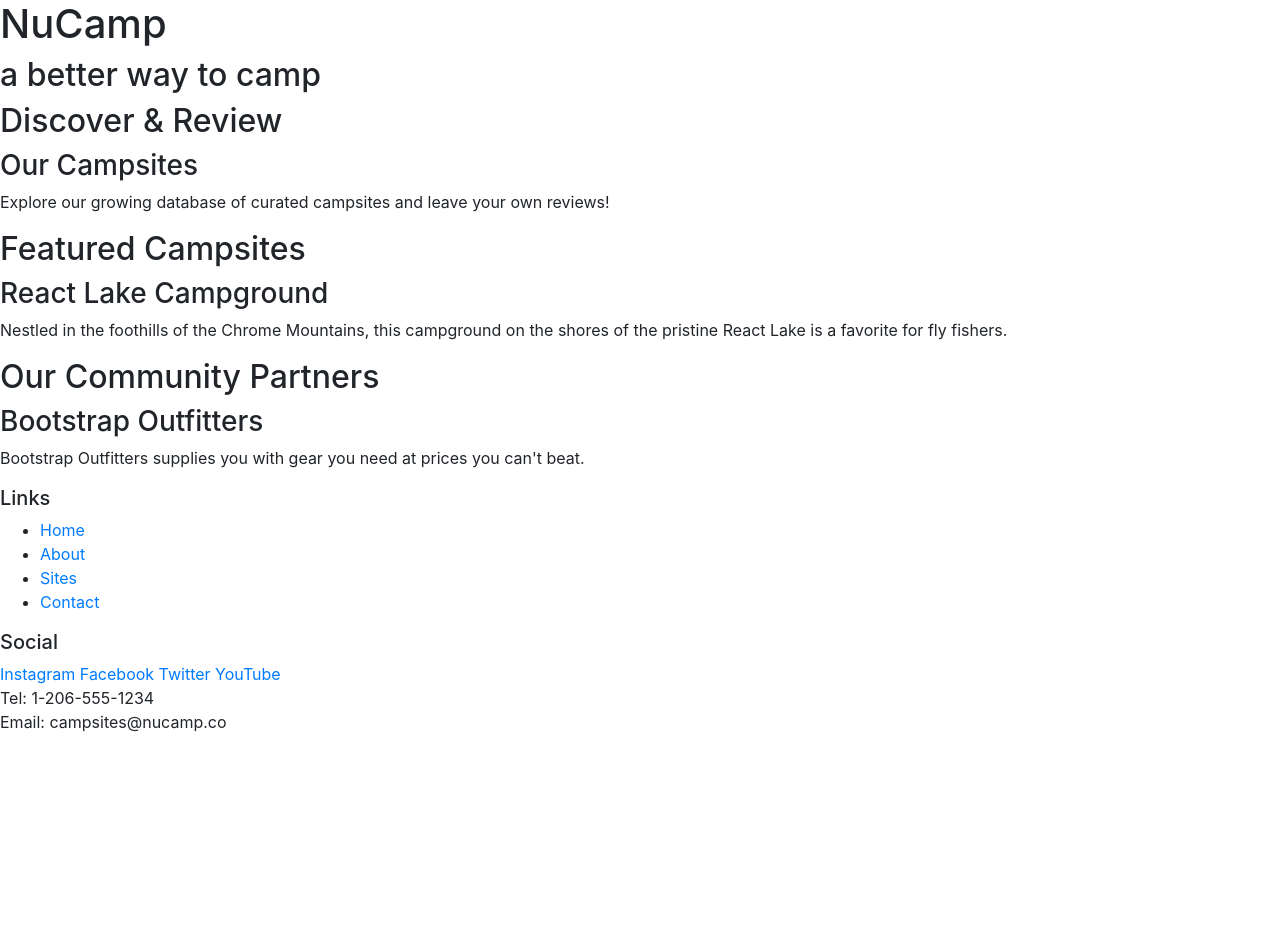
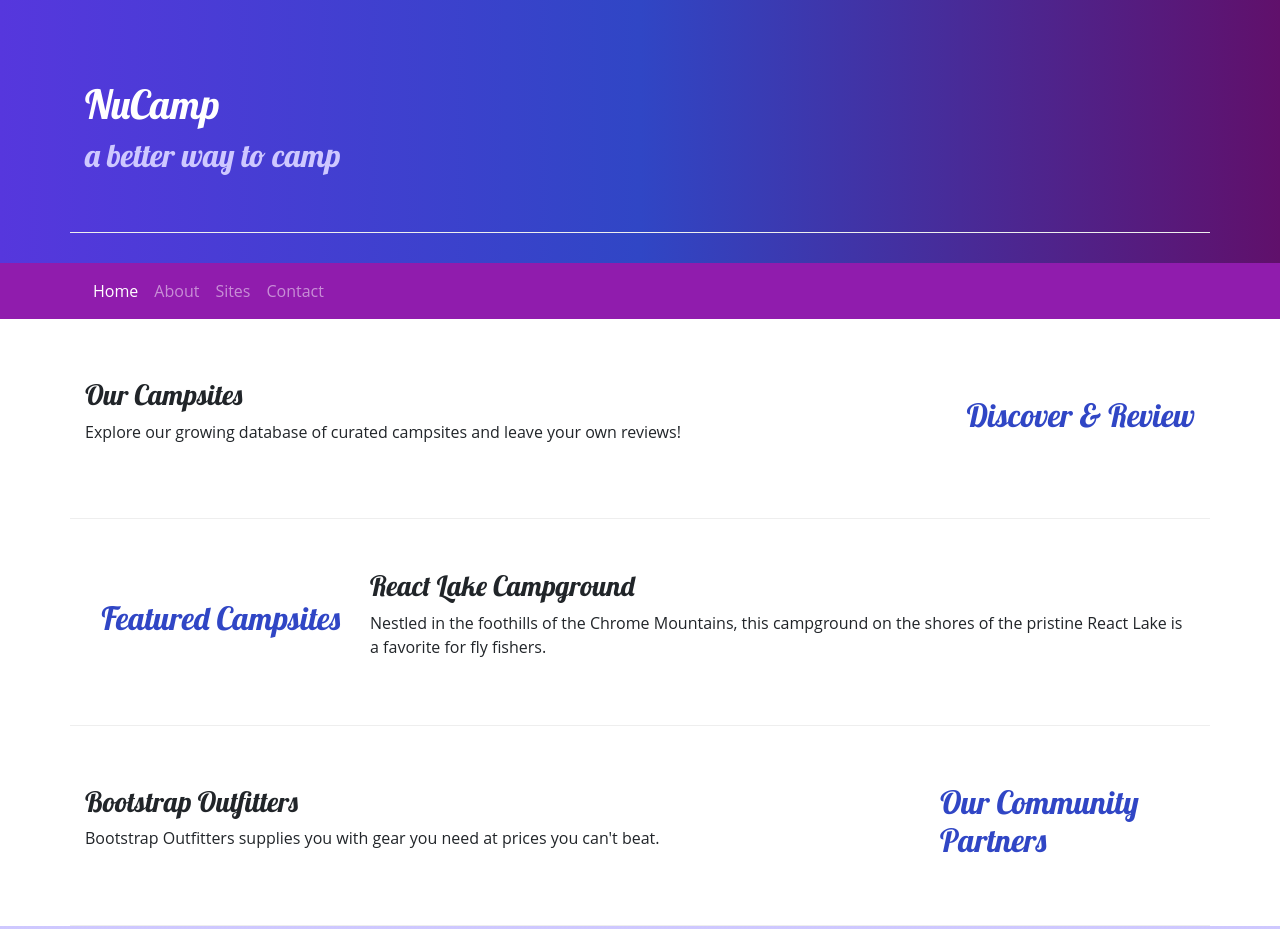
Before and after one commit to gabbycoronel/nucampsite, a website: page index.html in a window 1280 px wide. Shown: the top 929 px of the page. Before the commit the page ends 800 px from the top, so only its background shows below. Drawn offline with nearby package versions, Linux system fonts and the light colour scheme.

Commit message:
Navbar and breadcrumbs

```diff
--- /dev/null
+++ b/css/style.css
@@ -0,0 +1,37 @@
+body {
+    font-family: "Open Sans", sans-serif;
+}
+
+h1, h2, h3 {
+    font-family: 'Lobster', cursive;
+}
+
+h2 {
+    color: #3046C5;
+}
+
+header h2 {
+    color: #CEC8FF;
+}
+
+footer {
+    background-image: linear-gradient(#CEC8FF, white);
+    padding: 20px 0;
+}
+
+.jumbotron {
+    padding: 30px;
+    background-image: linear-gradient(to right, #5637DD, #3046C5, #60106B);
+    color: white;
+    margin: 0;
+}
+
+.row-content {
+    padding: 50px 0;
+    border-bottom: 1px ridge;
+    min-height: 200px;
+}
+
+.navbar {
+    background-color: #901CAD;
+}
--- a/index.html
+++ b/index.html
@@ -5,56 +5,100 @@
     <meta charset="utf-8" />
     <meta name="viewpoint" content="width=device-width, initial-scale=1"/>
     <link rel="stylesheet" href="node_modules/bootstrap/dist/css/bootstrap.min.css" />
+    <link href="https://fonts.googleapis.com/css2?family=Lobster&display=swap" rel="stylesheet">
+    <link rel="stylesheet" href="css/style.css"/>
     <title>NuCamp: A Better Way To Camp</title>
 </head>
 
 <body>
 
-    <header>
-        <div>
+    <header class="jumbotron jumbotron-fluid">
+        <div class="container">
+            <div class="row row-content">
+                <div class="col">
             <h1>NuCamp</h1>
             <h2>a better way to camp</h2>
                  </div>
+             </div>
+        </div>
     </header>
 
-    <div>
-        <h2>Discover & Review</h2>
+    <nav class="navbar navbar-expand-sm navbar-dark sticky-top">
+        <div class="container">
+            <button class="navbar-toggler ml-auto" type="button" data-toggle="collapse" data-target="#nucampNavbar">
+                <span class="navbar-toggler-icon"></span>
+            </button>
+                <div class="collapse navbar-collapse" id="nucampNavbar">
+                    <ul class="navbar-nav">
+                        <li class="nav-item active"><a class="nav-link" href="#">Home</a></li>
+                        <li class="nav-item"><a class="nav-link" href="aboutus.html">About</a></li>
+                        <li class="nav-item"><a class="nav-link" href="#">Sites</a></li>
+                        <li class="nav-item"><a class="nav-link" href="#">Contact</a></li>
+                    </ul>
+                </div>
+        </div>
+    </nav>
+
+    <div class="container">
+        <div class="row row-content align-items-center">
+                <div class="col-sm-4 order-sm-last col-md-3">
+                    <h2 class="text-sm-right">Discover & Review</h2>
+                </div>
+                <div class="col">
                     <h3>Our Campsites</h3>
-        <p>Explore our growing database of curated campsites and leave your own reviews!</p>
+                    <p class="d-none d-sm-block">Explore our growing database of curated campsites and leave your own reviews!</p>
+                </div>
+        </div>
     </div>
 
-    <div>
-        <h2>Featured Campsites</h2>
+    <div class="container">
+        <div class="row row-content align-items-center">
+                <div class="col-sm-4 col-md-3">
+                    <h2 class="text-sm-right">Featured Campsites</h2>
+                </div>
+                <div class="col">
                     <h3>React Lake Campground</h3>
-        <p>Nestled in the foothills of the Chrome Mountains, this campground on the shores of the pristine React Lake is a favorite for fly fishers.</p>
+                    <p class="d-none d-sm-block">Nestled in the foothills of the Chrome Mountains, this campground on the shores of the pristine React Lake is a favorite for fly fishers.</p>
+                </div>
+        </div>
     </div>
 
-    <div>
+    <div class="container">
+        <div class="row row-content align-items-center">
+                <div class="col-sm-4 order-sm-last col-md-3">
                     <h2>Our Community Partners</h2>
+                </div>
+                <div class="col">
                     <h3>Bootstrap Outfitters</h3>
-        <p>Bootstrap Outfitters supplies you with gear you need at prices you can't beat.</p>
+                    <p class="d-none d-sm-block">Bootstrap Outfitters supplies you with gear you need at prices you can't beat.</p>
+                </div>
+         </div>
     </div>
 
     <footer>
-        <div>
+        <div class="container">
+            <div class="row">
+                <div class="col-4 col-sm-2 offset-1">
                      <h5>Links</h5>
-            <ul>
+                     <ul class="list-unstyled">
                         <li><a href="#">Home</a></li>
                         <li><a href="#">About</a></li>
                         <li><a href="#">Sites</a></li>
                         <li><a href="#">Contact</a></li>
                      </ul>
                 </div>
-        <div>
+                <div class="col-6 col-sm-5 text-center">
                     <h5>Social</h5>
                     <a href="http://instagram.com/">Instagram</a>
                     <a href="http://facebook.com/">Facebook</a>
                     <a href="http://twitter.com/">Twitter</a>
                     <a href="http://youtube.com/">YouTube</a>
                 </div>
-        <div>
+                <div class="col-sm-4">
                     Tel: 1-206-555-1234<br />
                     Email: campsites@nucamp.co
+                </div>
+            </div>
         </div>
     </footer>
 
```
Also changed, not shown: aboutus.html (added, +114 -0 lines), 1 other file. Lines whose indentation alone changed are shown as unchanged.
